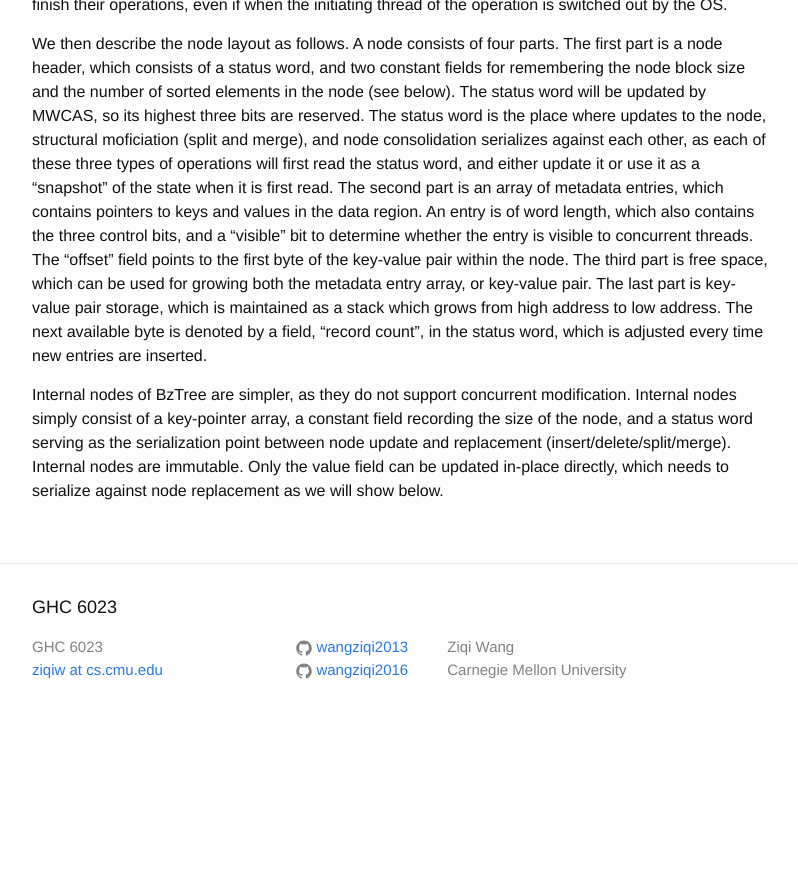
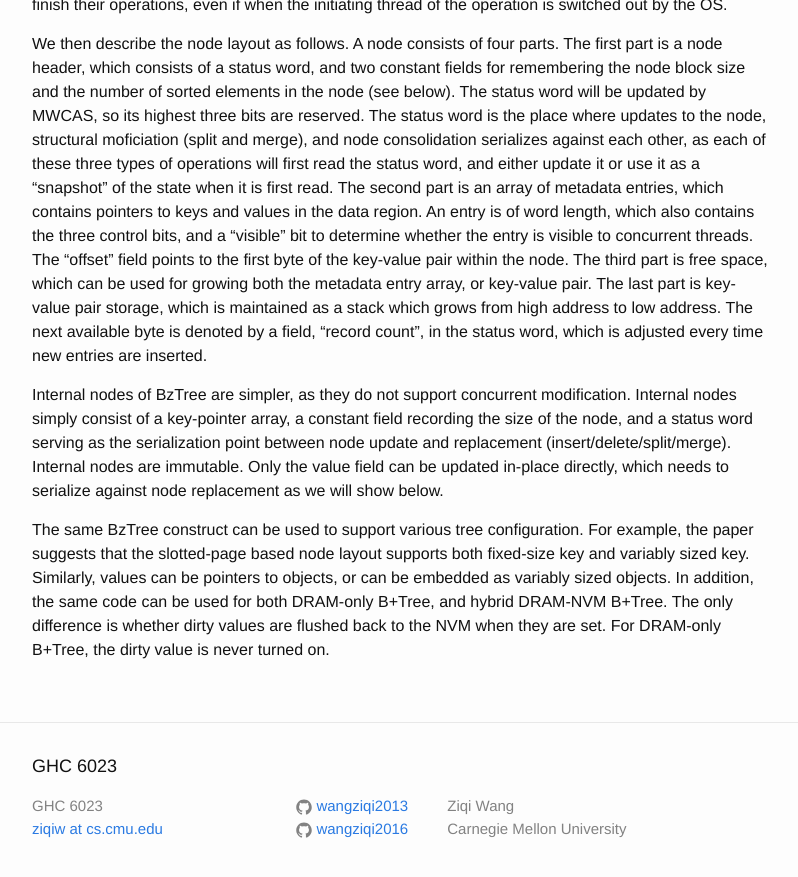
Before and after one commit to wangziqi2013/wangziqi2013.github.io, a Jekyll site: the page built from _posts/2019-11-10-bztree.markdown, in a window 1280 px wide and 900 px high, scrolled down 1408 px. Shown: the top 877 px of the window, without its empty margins (238-1036 px from the left). Built offline with Jekyll 4.4.1, drawn with Linux system fonts in a browser that asks for light colours; before the commit the page ends 2149 px from its top, so only the background shows below that.

Commit message:
Adding versatility

```diff
--- a/_posts/2019-11-10-bztree.markdown
+++ b/_posts/2019-11-10-bztree.markdown
@@ -66,3 +66,9 @@ Internal nodes of BzTree are simpler, as they do not support concurrent modifica
 a key-pointer array, a constant field recording the size of the node, and a status word serving as the serialization point
 between node update and replacement (insert/delete/split/merge). Internal nodes are immutable. Only the value field can
 be updated in-place directly, which needs to serialize against node replacement as we will show below.
+
+The same BzTree construct can be used to support various tree configuration. For example, the paper suggests that the
+slotted-page based node layout supports both fixed-size key and variably sized key. Similarly, values can be pointers
+to objects, or can be embedded as variably sized objects. In addition, the same code can be used for both DRAM-only
+B+Tree, and hybrid DRAM-NVM B+Tree. The only difference is whether dirty values are flushed back to the NVM when they
+are set. For DRAM-only B+Tree, the dirty value is never turned on.
```
